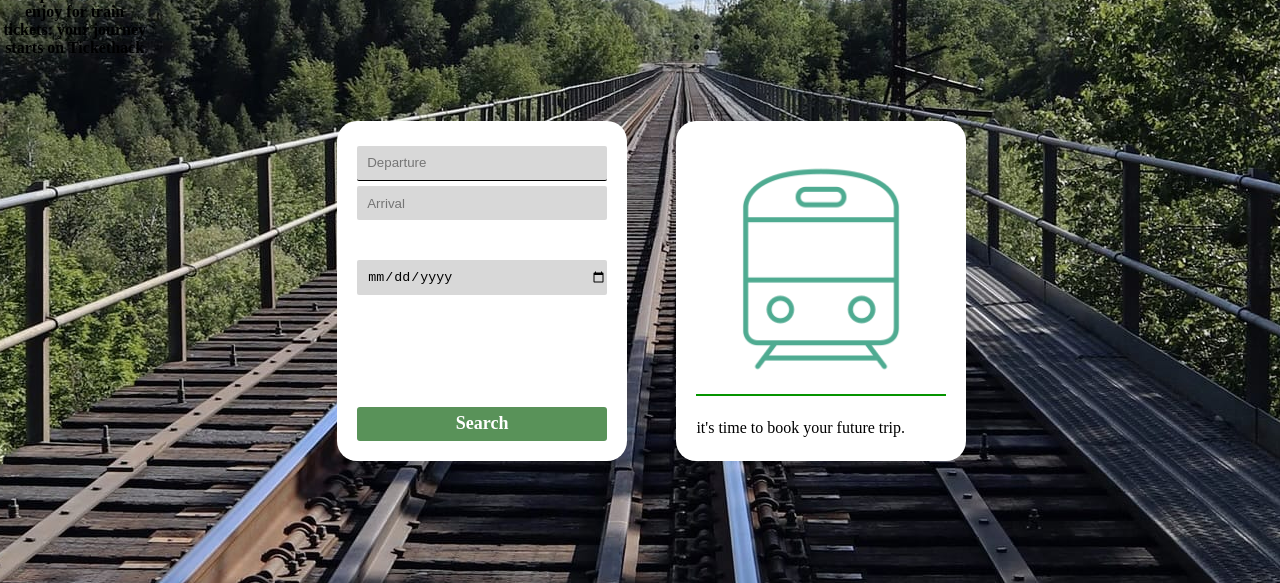
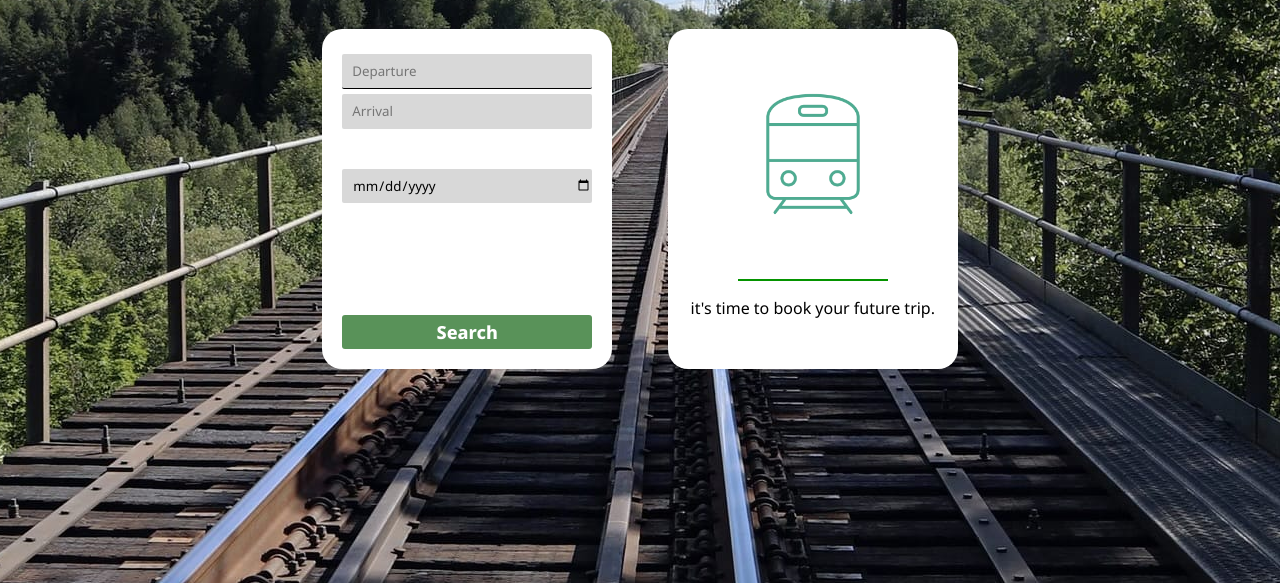
Before and after one commit to MLprimatology/tickethack_HM, a plain HTML site: page front/accueil/index.html in a window 1280 px wide. Shown: the part 217-800 px from the top of the page. Drawn offline with Linux system fonts and the light colour scheme.

Commit message:
ajout de la route delte cart + modifications mineurs du front

```diff
--- a/front/accueil/accueilCentralContainer.css
+++ b/front/accueil/accueilCentralContainer.css
@@ -1,13 +1,27 @@
+*{
+
+    font-family : 'Noto Sans'
+}
+
+
 #containerTrains {
     background-color: rgba(136, 136, 136, 0);
-    display: flex;
-    grid-row-start: 4;
+    grid-row-start: 2;
     grid-row-end: 10;
     grid-column-start: 3;
     grid-column-end: 9;
     padding: 5%;
+    display: flex;
+    flex-direction: column;
     align-items: center;
     justify-content: space-around;
+}
+
+#littlecontainers{
+    display: flex ;
+    width: 100%;
+    justify-content: space-around;
+    align-items: space-around;
 }
 
 /* base conteneur */
@@ -84,16 +98,20 @@
     flex-direction: column;
     justify-content: space-around;
     overflow-y: auto;
+    justify-content: center;
+    align-items: center;
 
 }
 
 #imgTrajetFound{
     border-bottom: 2px solid rgb(5, 148, 0);
+    padding-bottom: 50px;
     margin-bottom: 2vh;
+    width: 60% ;
 }
 
 #txtFound{
-
+    text-align: center;
 }
 
 .travelList{
@@ -129,3 +147,7 @@ a{
 #subContenairTopBar a{
     color:black;
 }
+
+#title{
+    color: white;
+}
--- a/front/accueil/index.html
+++ b/front/accueil/index.html
@@ -7,6 +7,11 @@
     <title>Accueil</title>
     <link rel="stylesheet" href="../topBarAndBody.css">
     <link rel="stylesheet" href="accueilCentralContainer.css">
+    <style>
+        @import url('https://fonts.googleapis.com/css2?family=Noto+Sans:ital,wght@0,100..900;1,100..900&display=swap');
+    </style>
+
+
 </head>
 
 <body>
@@ -18,13 +23,15 @@
                 <a class="btnOtherPage" href="../booking/booking.html">Booking</a>
             </div>
         </div>
+
+        <div id="containerTrains">
             <div id="title">
                 <h1>
                     Explore the world effortlessly by train
                 </h1>
                 <h4>Compare, book and enjoy for train tickets: your journey starts on Tickethack</h4>
             </div>
-        <div id="containerTrains">
+            <div id="littlecontainers">
                 <div id="containerSearch" class="centralConainers">
                     <input type="text" name="" id="searchByDeparture" class="inputSearch" placeholder="Departure">
                     <input type="text" name="" id="searchByArrival" class="inputSearch" placeholder="Arrival">
@@ -34,9 +41,12 @@
 
                 <div id="containerFound" class="centralConainers">
                     <img src="../images/train.png" alt="" id="imgTrajetFound">
-                <p id="txtFound">it's time to book your future trip.</p>
+                    <div id="txtFound">
+                        <p>it's time to book your future trip.</p>
                     </div>
 
+                </div>
+            </div>
         </div>
 
     </div>
```
Also changed, not shown: backend/routes/trips.js (+10 -0 lines). Lines whose indentation alone changed are shown as unchanged.
